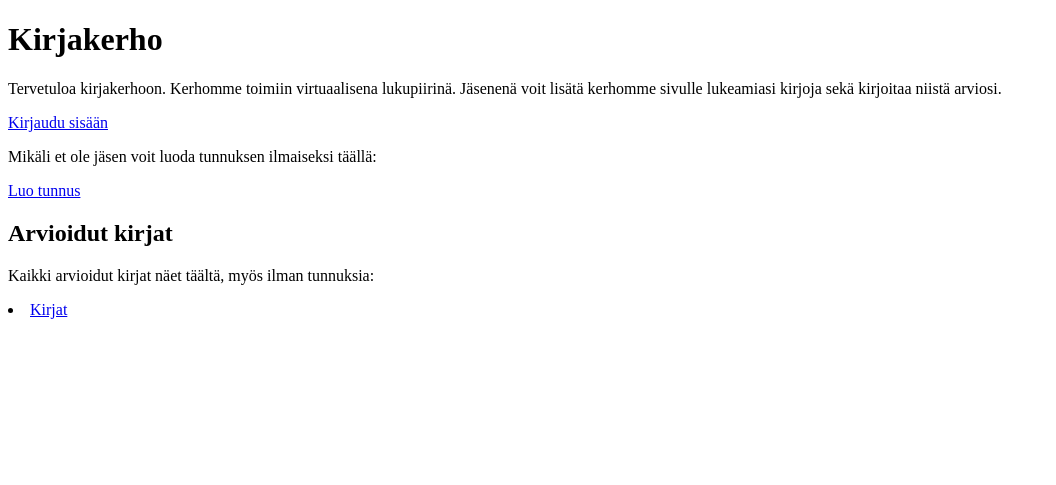
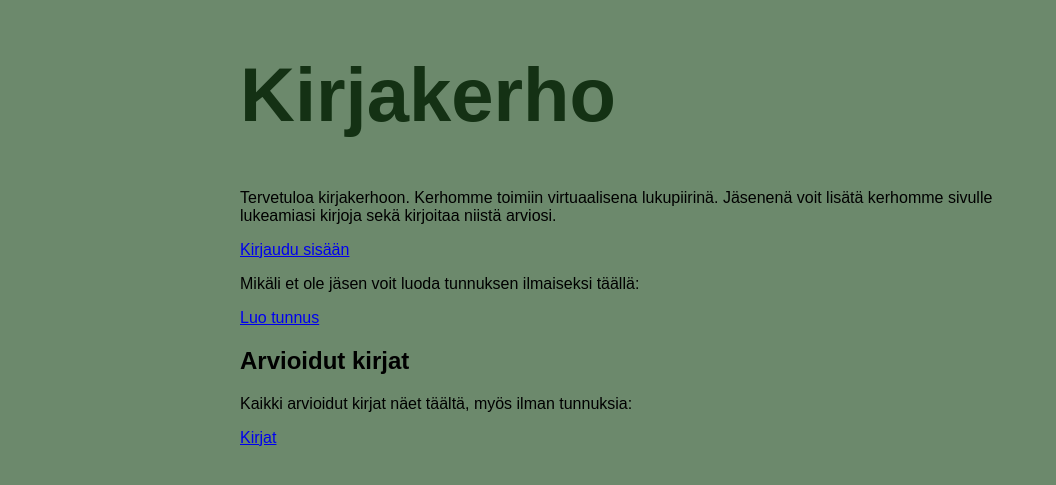
Before and after one commit to LouiseOdier/Kirjakerho, a Flask app: page / in a window 1280 px wide. Shown: the top 485 px of the page, without its empty margins (0-1056 px from the left). Run offline with Flask 3, Linux system fonts and the light colour scheme.

Commit message:
add main.css

```diff
--- /dev/null
+++ b/static/main.css
@@ -0,0 +1,29 @@
+
+body {
+  margin: auto;
+  max-width: 50em;
+  font-family: sans-serif;
+  background-color: rgb(108, 137, 108);
+  position: relative;
+}
+
+.header {
+  background-color: rgb(108, 137, 108);
+  color: rgb(20, 49, 20);
+  font-size: 38px;
+  padding: 0;
+  margin: 0.5em 0;
+}
+
+.nav {
+  background-color: rgb(108, 137, 108);
+  padding: 0.5em;
+  margin: 0.5em 0;
+  position: absolute;
+}
+
+.content {
+  background-color: rgb(108, 137, 108);
+  padding: 1em;
+  margin: 0.5em 0;
+}
--- a/templates/index.html
+++ b/templates/index.html
@@ -4,11 +4,13 @@
 
 <head>
   <title>Kirjakerho</title>
+  <link rel="stylesheet" href="/static/main.css">
 </head>
 
 <body>
-
+  <div class="header">
     <h1> Kirjakerho </h1>
+  </div>
   <p>
     Tervetuloa kirjakerhoon. Kerhomme toimiin virtuaalisena lukupiirinä. Jäsenenä voit lisätä kerhomme sivulle lukeamiasi kirjoja
     sekä kirjoitaa niistä arviosi.
@@ -41,7 +43,7 @@
   <p>
     Kaikki arvioidut kirjat näet täältä, myös ilman tunnuksia:
   </p>
-  <li><a href="/books">Kirjat</a></li>
+  <a href="/books">Kirjat</a>
 
 
 </body>
```
